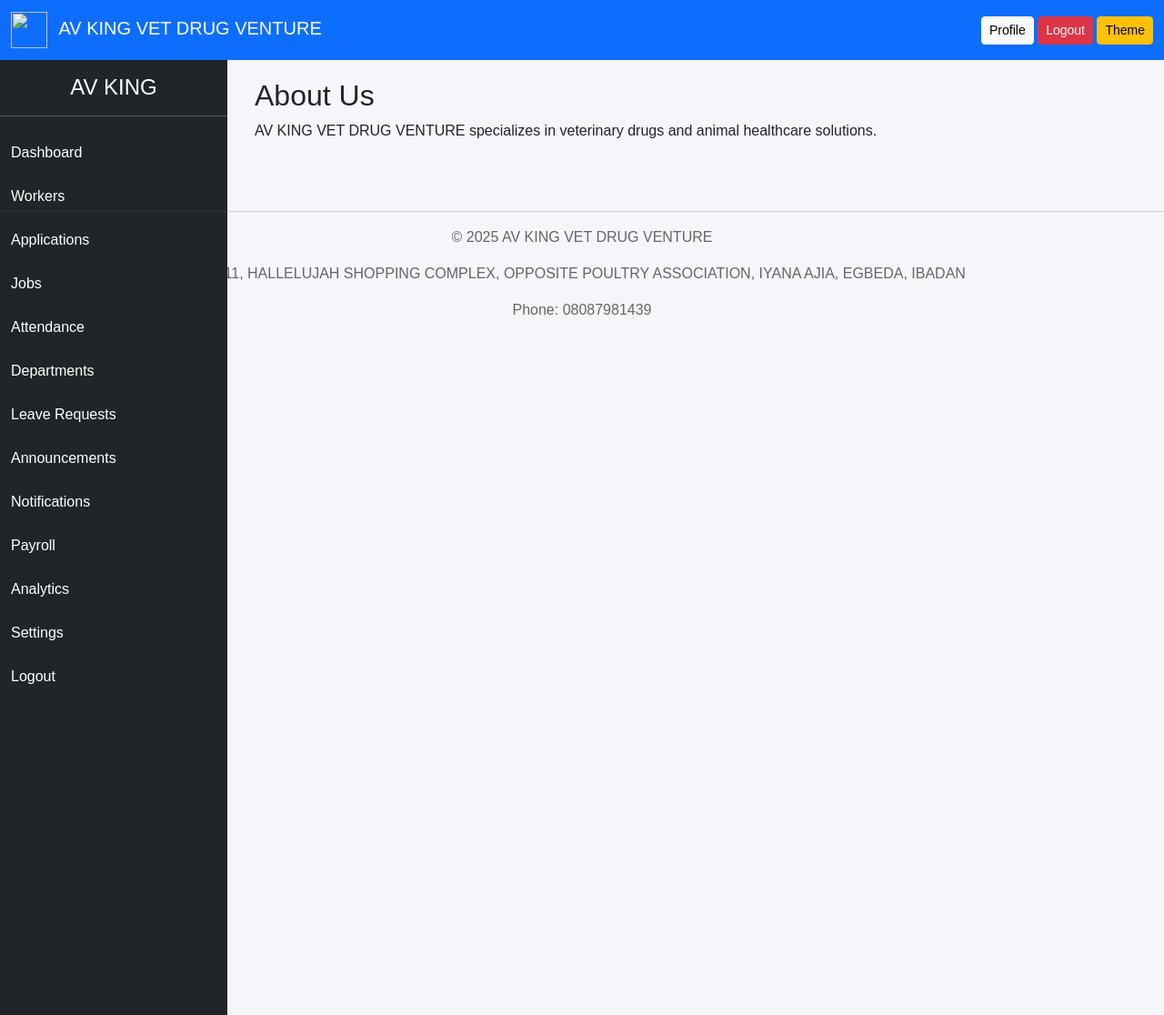
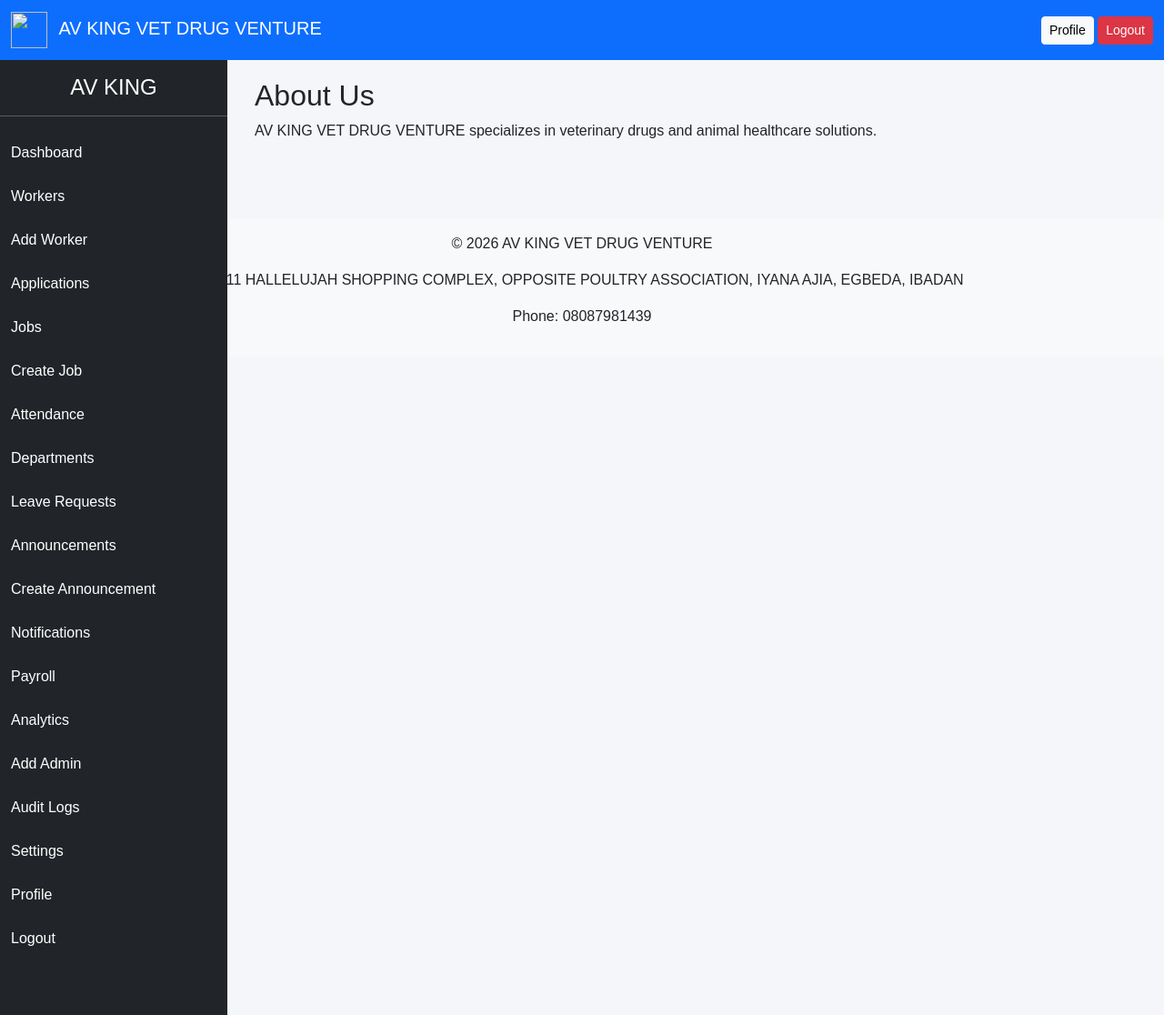
Before and after one commit to ifelodun/AV-KING-WORKER-FORM, a Flask app: page /about in a window 1280 px wide. Shown: the whole page at 91% size. Run offline with Flask 3, Linux system fonts and the light colour scheme; a user stored in the database is signed in; data comes from the database, SQL or seed files in the repository.

Commit message:
Update base.html

```diff
--- a/templates/base.html
+++ b/templates/base.html
@@ -1,26 +1,21 @@
 <!DOCTYPE html>
 <html lang="en">
-
 <head>
-
     <meta charset="UTF-8">
-
-    <meta
-        name="viewport"
+    <meta name="viewport"
           content="width=device-width, initial-scale=1.0">
 
     <title>
+        {% block title %}
         AV KING VET DRUG VENTURE
+        {% endblock %}
     </title>
 
-    <link
-        href="https://cdn.jsdelivr.net/npm/bootstrap@5.3.3/dist/css/bootstrap.min.css"
+    <link href="https://cdn.jsdelivr.net/npm/bootstrap@5.3.3/dist/css/bootstrap.min.css"
           rel="stylesheet">
 
-    <link
-        rel="stylesheet"
+    <link rel="stylesheet"
           href="{{ url_for('static', filename='css/style.css') }}">
-
 </head>
 
 <body>
@@ -28,67 +23,46 @@
 <!-- Navbar -->
 
 <nav class="navbar navbar-expand-lg navbar-dark bg-primary">
-
     <div class="container-fluid">
 
-            <a class="navbar-brand" href="/">
-
-                <img
-                    src="{{ url_for('static', filename='images/logo.png') }}"
+        <a class="navbar-brand" href="/dashboard">
+            <img src="{{ url_for('static', filename='images/logo.png') }}"
                  width="40"
                  height="40"
                  class="me-2">
 
             AV KING VET DRUG VENTURE
-
         </a>
 
         <div>
 
             {% if current_user.is_authenticated %}
 
-                <a
-                    href="/profile"
+            <a href="/profile"
                class="btn btn-light btn-sm">
-
                 Profile
-
             </a>
 
-                <a
-                    href="/logout"
+            <a href="/logout"
                class="btn btn-danger btn-sm">
-
                 Logout
-
             </a>
 
             {% endif %}
 
-                <button
-                    class="btn btn-warning btn-sm"
-                    onclick="toggleTheme()">
-
-                    Theme
-
-                </button>
-
         </div>
 
     </div>
-
 </nav>
 
+{% if current_user.is_authenticated %}
+
 <!-- Sidebar -->
-
-    {% if current_user.is_authenticated %}
 
 <div class="sidebar">
 
     <h4 class="text-center mt-3">
-
         AV KING
-
     </h4>
 
     <hr>
@@ -101,12 +75,20 @@
         Workers
     </a>
 
+    <a href="/add-worker">
+        Add Worker
+    </a>
+
     <a href="/applications">
         Applications
     </a>
 
     <a href="/jobs">
         Jobs
+    </a>
+
+    <a href="/create-job">
+        Create Job
     </a>
 
     <a href="/attendance-dashboard">
@@ -125,6 +107,10 @@
         Announcements
     </a>
 
+    <a href="/create-announcement">
+        Create Announcement
+    </a>
+
     <a href="/notifications">
         Notifications
     </a>
@@ -137,8 +123,24 @@
         Analytics
     </a>
 
-        <a href="/settings">
+    {% if current_user.role == "super_admin" %}
+
+    <a href="/create-admin">
+        Add Admin
+    </a>
+
+    <a href="/audit-logs">
+        Audit Logs
+    </a>
+
+    {% endif %}
+
+    <a href="/admin-settings">
         Settings
+    </a>
+
+    <a href="/profile">
+        Profile
     </a>
 
     <a href="/logout">
@@ -149,22 +151,23 @@
 
 {% endif %}
 
-    <!-- Main Content -->
+<!-- Content -->
 
 <div class="{% if current_user.is_authenticated %}content{% else %}container mt-4{% endif %}">
 
-        {% with messages = get_flashed_messages(with_categories=true) %}
+    {% with messages =
+    get_flashed_messages(with_categories=true) %}
 
     {% if messages %}
 
     {% for category, message in messages %}
 
-        <div class="alert alert-{{ category }} alert-dismissible fade show">
+    <div class="alert alert-{{ category }}
+                alert-dismissible fade show">
 
         {{ message }}
 
-            <button
-                type="button"
+        <button type="button"
                 class="btn-close"
                 data-bs-dismiss="alert">
         </button>
@@ -174,7 +177,6 @@
     {% endfor %}
 
     {% endif %}
-
     {% endwith %}
 
     {% block content %}
@@ -184,45 +186,33 @@
 
 <!-- Footer -->
 
-    <div class="footer">
-
-        <hr>
+<footer class="text-center mt-5 p-3 bg-light">
 
     <p>
-
-            © {{ current_year if current_year else '2025' }}
-
-            AV KING VET DRUG VENTURE
-
+        © 2026 AV KING VET DRUG VENTURE
     </p>
 
     <p>
-
-            NO 11, HALLELUJAH SHOPPING COMPLEX,
+        NO 11 HALLELUJAH SHOPPING COMPLEX,
         OPPOSITE POULTRY ASSOCIATION,
         IYANA AJIA,
         EGBEDA,
         IBADAN
-
     </p>
 
     <p>
-
         Phone:
         08087981439
-
     </p>
 
-    </div>
+</footer>
 
-    <script
-        src="https://cdn.jsdelivr.net/npm/bootstrap@5.3.3/dist/js/bootstrap.bundle.min.js">
+<script src="https://cdn.jsdelivr.net/npm/bootstrap@5.3.3/dist/js/bootstrap.bundle.min.js">
 </script>
 
-    <script
-        src="{{ url_for('static', filename='js/main.js') }}">
+<script src="{{ url_for('static',
+filename='js/main.js') }}">
 </script>
 
 </body>
-
     </html>
```
Lines whose indentation alone changed are shown as unchanged.
